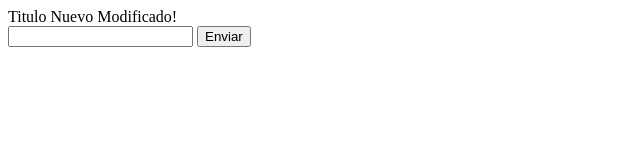
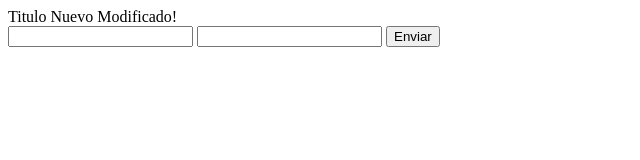
Before and after one commit to Nicko0099/HelloWorldGit, a plain HTML site: page index.html in a window 1280 px wide. Shown: the whole page, without its empty margins (0-640 px from the left). Drawn offline with Linux system fonts and the light colour scheme.

Commit message:
Se agrego lastname

```diff
--- a/index.html
+++ b/index.html
@@ -11,6 +11,7 @@
 
     <form  action="#" method="get">
         <input type="text" name="firstname"id="firstname">
+        <input type="text" name="lastname"id="lastame">
         <input type="button" value="Enviar">
 
     </form>
```
